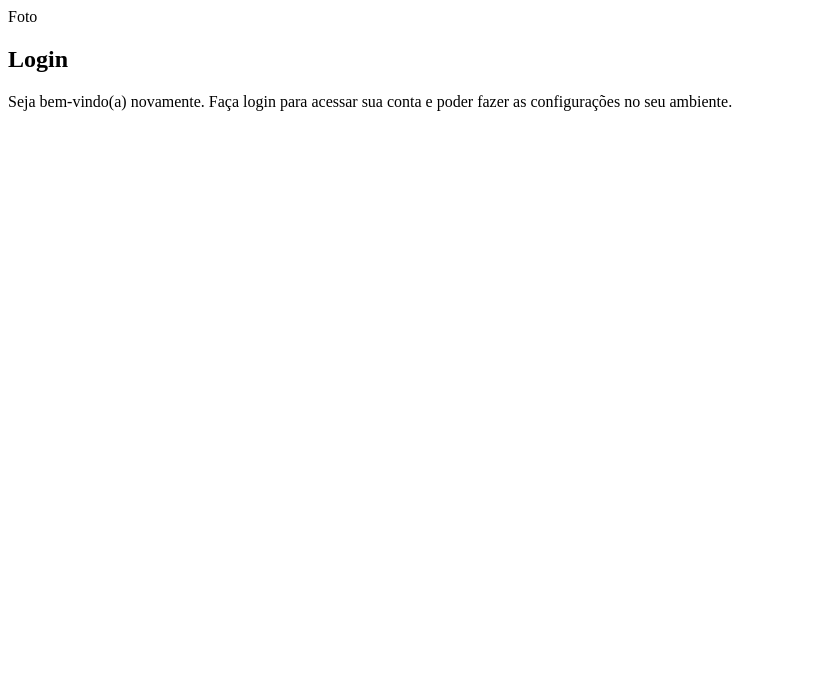
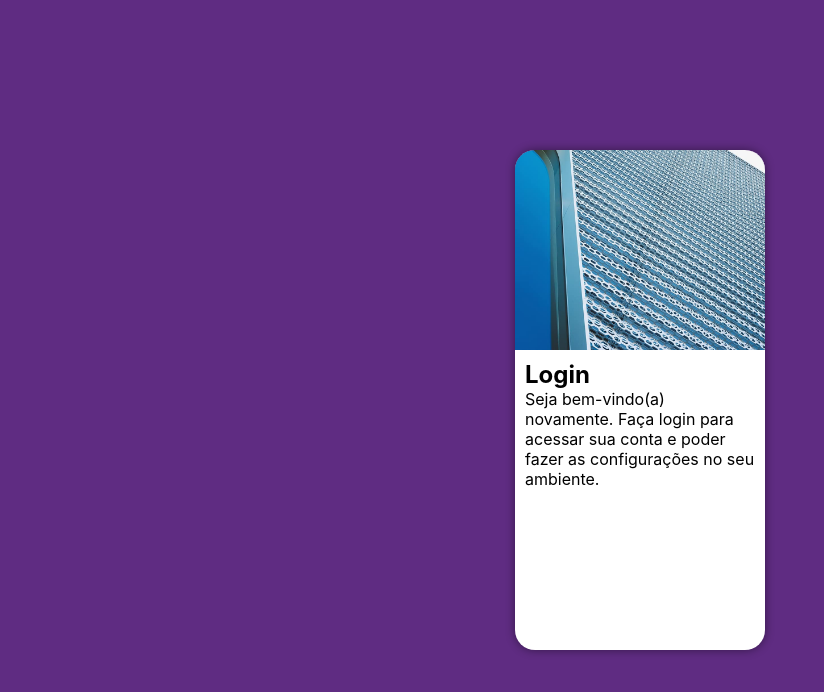
Before and after one commit to JMaiconRibeiro/projeto-login, a plain HTML site: page index.html in a window 1280 px wide. Shown: the whole page, without its empty margins (0-824 px from the left). Drawn offline with Linux system fonts and the light colour scheme.

Commit message:
Atualizei as CSSs

```diff
--- a/estilos/style.css
+++ b/estilos/style.css
@@ -5,3 +5,49 @@
     Verde: #49a09d
     Lilás: #5f2c82
 */
+
+* {
+    font-family: -apple-system, BlinkMacSystemFont, 'Segoe UI', Roboto, Oxygen, Ubuntu, Cantarell, 'Open Sans', 'Helvetica Neue', sans-serif;
+    padding: 0px;
+    margin: 0px;
+    box-sizing: border-box;
+}
+
+body, html {
+    background-color: #5f2c82;
+    height: 100vh;
+    width: 100vw;
+}
+
+main {
+    position: relative;
+    height: 100vh;
+    width: 100vw;
+}
+
+section#login {
+    position: absolute;
+    top: 50%;
+    left: 50%;
+    transform: translate(-50%, -50%);
+    overflow: hidden;
+
+    background-color: white;
+    width: 250px;
+    height: 500px;
+    border-radius: 20px;
+    box-shadow: 0px 0px 10px rgba(0, 0, 0, 0.450);
+}
+
+section#login > div#imagem {
+    display: block;
+    background: #5f2c82 url(../imagens/metal.jpg) no-repeat;
+    background-size: cover;
+    background-position: left bottom;
+    height: 200px;
+}
+
+section#login > div#formulario {
+    display: block;
+    padding: 10px;
+}
--- a/index.html
+++ b/index.html
@@ -10,7 +10,7 @@
     <main>
         <section id="login">
             <div id="imagem">
-                Foto
+                <!-- Aqui vai a imagem nas CSS -->
             </div>
             <div id="formulario">
                 <h1>Login</h1>
```
